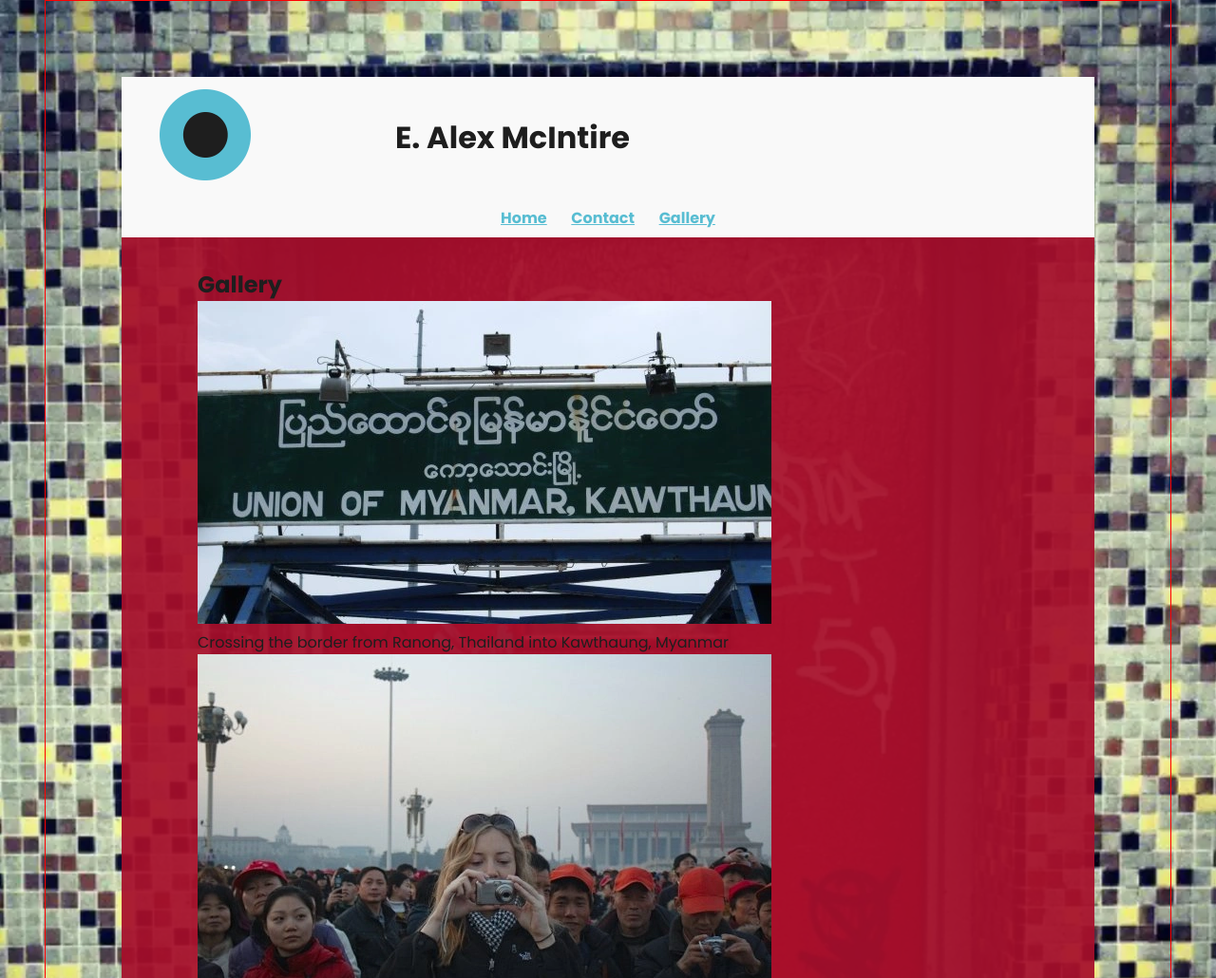
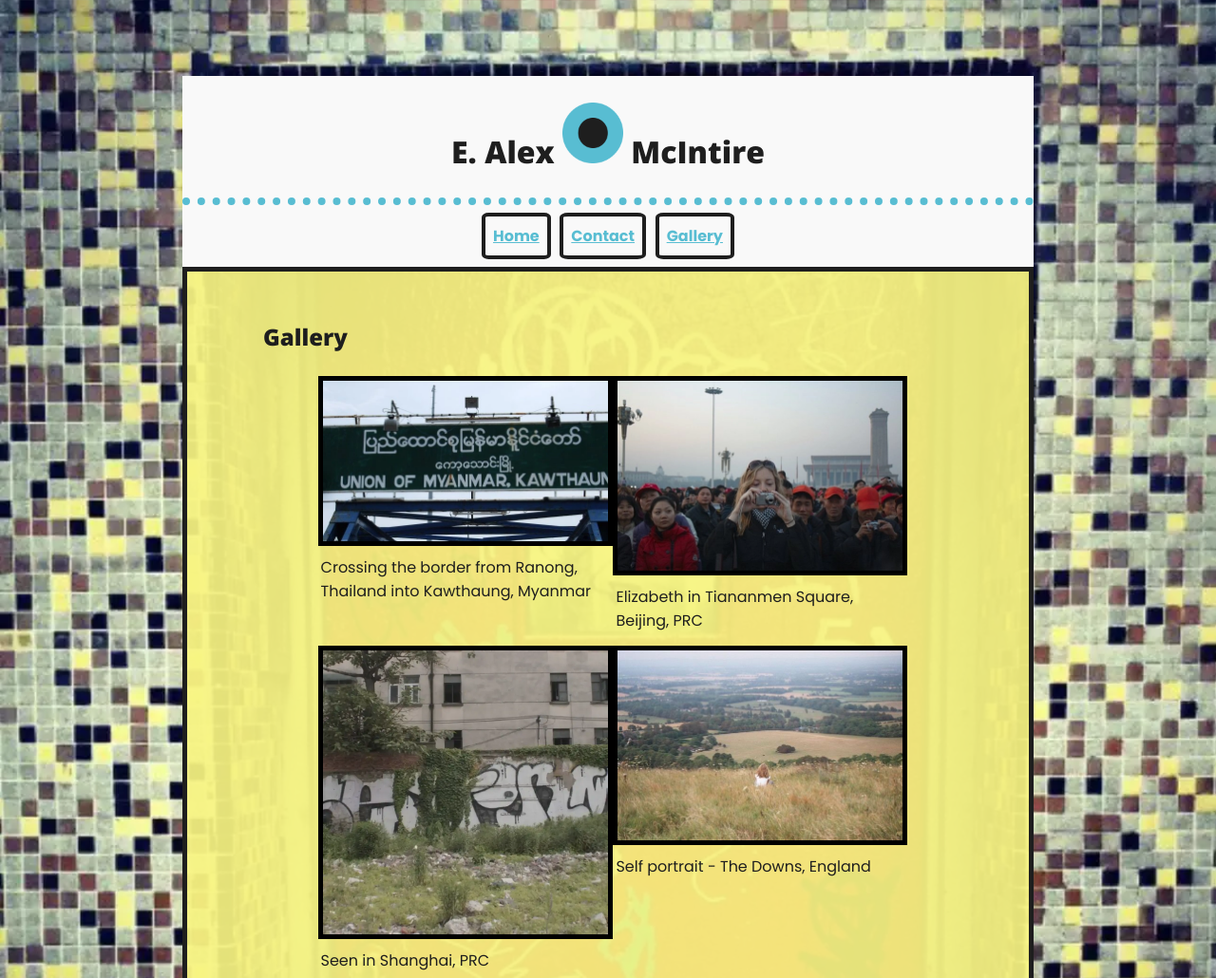
Before and after one commit to alexisabadger/a4-mcintire, a plain HTML site: page gallery.html in a window 1280 px wide. Shown: the top 1030 px of the page at 95% size. Drawn offline with nearby package versions, Linux system fonts and the light colour scheme.

Commit message:
(fix): cleaned up stylesheet

```diff
--- a/gallery.html
+++ b/gallery.html
@@ -19,9 +19,15 @@
     </head>
 
 <body>
-    <header>
-        <a href="./index.html"><img id="headerImg" src="./images/android-chrome-192x192.png"></a>
-        <h1>E. Alex McIntire</h1>
+    <header id="grid-child-header">
+
+        <h1>
+            <span>E. Alex</span>
+            <a href="./index.html" >
+                <img id="headerImg" src="./images/android-chrome-192x192.png">
+            </a>
+            <span>McIntire</span>
+        </h1>
     </header>
 
     <nav class="global" id="grid-child-global-nav">
@@ -34,61 +40,61 @@
         <section>
             <h2>Gallery</h2>
             <article class="gallery">
-                <figure>
+                <figure class="galleryItem">
                     <img src="./images/myanmar-border-crossing-kawthaung-wide.webp"
                         alt="sign at border crossing into Kawthaung, Myanmar">
                     <figcaption>Crossing the border from Ranong, Thailand into Kawthaung, Myanmar</figcaption>
                 </figure>
 
-                <figure>
+                <figure class="galleryItem">
                     <img src="./images/elizabeth-mcintire-tiananmen-square-beijing.webp"
                         alt="picture of Elizabeth taking a photo in Tiananmen Square, Beijing, China">
                     <figcaption>Elizabeth in Tiananmen Square, Beijing, PRC</figcaption>
                 </figure>
 
-                <figure>
+                <figure class="galleryItem">
                     <img src="./images/graffiti-abandoned-lot-shanghai-china.webp"
                         alt="graffiti in an abandoned lot on a brick wall covered in vines, Shanghai, China">
                     <figcaption>Seen in Shanghai, PRC</figcaption>
                 </figure>
 
-                <figure>
+                <figure class="galleryItem">
                     <img src="./images/elizabeth-mcintire-the-downs-west-sussex-england.jpg"
                         alt="self portrait of Elizabeth in The Downs, England">
                     <figcaption>Self portrait - The Downs, England</figcaption>
                 </figure>
 
-                <figure>
+                <figure class="galleryItem">
                     <img src="./images/api-project-benjamin-moore-paints.webp"
                         alt="personal software engineering project, optimizing the Benjamin Moore Paints API for lookup in O(1) time">
                     <figcaption>A personal software engineering project, optimizing the Benjamin Moore Paints API for lookup in O(1) time</figcaption>
                 </figure>
 
-                <figure>
+                <figure class="galleryItem">
                     <img src="./images/mums-flowers-in-fall-sun-cloudy-sky.webp"
                         alt="yellow, pink, and orange chrysanthemum in the afternoon sunlight against a dark fall sky">
                     <figcaption>October chrysanthemums</figcaption>
                 </figure>
 
-                <figure>
+                <figure class="galleryItem">
                     <img src="./images/east-fishkill-ultimate-frisbee.webp"
                         alt="nighttime photo of scoreboard at ultimate frisbee game at Lime Kiln Recreation Center, East Fishkill, NY">
                     <figcaption>East Fishkill Ultimate Frisbee</figcaption>
                 </figure>
 
-                <figure>
+                <figure class="galleryItem">
                     <img src="./images/queen-annes-lace-flower-at-night.jpg"
                         alt="nighttime photo of Queen Anne's Lace (also known as wild carrot)">
                     <figcaption>Queen Anne's Lace by night</figcaption>
                 </figure>
 
-                <figure>
+                <figure class="galleryItem">
                     <img src="./images/waterfall-beacon-ny-hudson-valley.webp"
                         alt="urban waterfall in the Hudson Valley, in Beacon, NY">
                     <figcaption>An urban waterfall in Beacon, NY</figcaption>
                 </figure>
 
-                <figure>
+                <figure class="galleryItem">
                     <img src="./images/elizabeth-mcintire-self-portrait.webp"
                         alt="self portrait of Elizabeth in Ithaca, New York">
                     <figcaption>Self portrait - Ithaca, New York</figcaption>
--- a/style.css
+++ b/style.css
@@ -5,183 +5,150 @@
 /*   ----- Imports  -----  */
   /* @import 'node_modules/modern-normalize/modern-normalize.css';  npm install modern-normalize  Resets elements for browser consistency.  https://www.npmjs.com/package/modern-normalize */
   /* @import "component1.css";   Component-specific stylesheets, if any.   */
-  /* @import url(//fonts.googleapis.com/css?family=Font+Name); Add fonts from a hosted services like Google Fonts.   */
+  /* Font for body: Poppins */
   @import url('https://fonts.googleapis.com/css2?family=Poppins:ital,wght@0,100;0,200;0,300;0,400;0,500;0,600;0,700;0,800;0,900;1,100;1,200;1,300;1,400;1,500;1,600;1,700;1,800;1,900&display=swap');
 
+  /* Font for headings: Open Sans */
+  @import url('https://fonts.googleapis.com/css2?family=Open+Sans:ital,wght@0,300;0,400;0,500;0,600;0,700;0,800;1,300;1,400;1,500;1,600;1,700;1,800&family=Poppins:ital,wght@0,100;0,200;0,300;0,400;0,500;0,600;0,700;0,800;0,900;1,100;1,200;1,300;1,400;1,500;1,600;1,700;1,800;1,900&display=swap');
 
-/*   ----- Debugging  -----  */
-* {
 
-  color: #1E1E1E;
+/*   ----- Variables  -----  */
+:root {
+    --main-light-shade: #f9f9f9;
+    --main-dark-shade-off-black: #1E1E1E;
+    --embellishment-color-blue: #58BDD2;
+    --transparent-color-yellow: rgba(248, 245, 130, 0.92);
 
-  padding: 0;
-  margin: 0;
+    /* important: default font size sets rem units for the entire page */
+    font-size: 16px;
 }
 
-html {
-  /* background-image: url("./images/21-monroe-street-new-york-ny.webp"); */
+/*  ----- Viewport ----- elements inherited by all remaining elements ----- */
+
+body {       /* Can alternatively define in html {}. */
+  /* background-color:; currently using background image, see below*/
   background-image: url("./images/21-monroe-street-new-york-ny.webp");
   background-size: cover;
   background-attachment: fixed;
   background-position: center center;
+  color: var(--main-dark-shade-off-black); /* default font color */
+  font-family: 'Poppins', sans-serif;
+  margin: 0;
+  padding: 0;
+  width: 100vw;
+  max-width: 100%;
+  overflow-y: scroll;
 }
 
-/*   ----- Variables  -----  */
-:root {
-    /*--custom-color-name:;
-    --custom-embellishment-name:; */
-    --main-white-shade: #f9f9f9;
-    /*--accent-color-red: #A60F2B;*/
-    --accent-color-red: rgba(166, 15, 43, 0.93);
-    font-family: Poppins;
-    font-size: 16px;
-  }
+/*  ----- Page layout blocks -----  */
+header {
+  background-color: var(--main-light-shade);
+  margin-top: 3rem;
+  padding: 0 1rem;
 
-  a {
-    color: #58BDD2;
-    padding: .5rem;
-    font-weight: 700;
+  height: 6rem;
 
-  }
-
-  header {
-
-      /*border: 3px dotted black; */
-      /* position: fixed; */
-      display: grid;
-      grid-template-columns: 1fr 3fr;
+  display: flex;
+  justify-content: center;
   align-items: center;
 
-      height: 8rem;
-      background-color: var(--main-white-shade);
-      z-index: 100; /* Ensures the header is on top of other content */
-
-
-      margin-top: 5rem;
+  border-bottom: 8px dotted var(--embellishment-color-blue);
 }
 
 header h1 {
-    font-size: 2rem;
-    font-weight: 700;
-    margin-left: 2rem;
-    justify-content: center;
+  font-size: 1.5rem;
 }
 
 header img {
-    width: 6rem;
-    margin-left: 2rem;
+  width: 3rem;
 }
 
-  /*  ----- Viewport ----- elements inherited by all remaining elements ----- */
-  body {       /* Can alternatively define in html {}. */
-  border: 1px solid red;
-/*
-  margin-left: 8rem;
-  margin-right: 8rem;
-  margin-bottom: 3rem;
-*/
-  overflow-y: scroll;
-
-  margin: 0;
-  padding: 0;
-  width: 100vw; /* Full width by default */
-
-  max-width: 80vw; /* Limit the maximum width to 80% of the viewport width for larger screens */
-  margin-left: auto; /* Center the content on larger screens */
-  margin-right: auto;
-
+header h1 a {
+  text-decoration: none;
 }
 
-  .global {
+main {
+  padding: 1rem;
+  border-left: 5px solid var(--main-dark-shade-off-black);
+  border-right: 5px solid var(--main-dark-shade-off-black);
+  border-top: 5px solid var(--main-dark-shade-off-black);
+  box-sizing: border-box;
+}
 
-  background-color: var(--main-white-shade);
+section {}
+article {}
+    #index {
+      display: grid;
+      background-color: var(--transparent-color-yellow);
+    }
+
+    #contact {
+      display: grid;
+      background-color: var(--transparent-color-yellow);
+    }
+
+    #gallery {
+      display: grid;
+      background-color: var(--transparent-color-yellow);
+    }
+
+div {}
+aside {}
+footer {
+  background-color: var(--transparent-color-yellow);
+  border-left: 5px solid var(--main-dark-shade-off-black);
+  border-right: 5px solid var(--main-dark-shade-off-black);
+  border-bottom: 5px solid var(--main-dark-shade-off-black);
+  box-sizing: border-box;
+  width: 100%;
+  font-size: 0.8rem;
+  padding-top: 1rem;
+  padding-bottom: 1rem;
+
+  display: flex;
+  justify-content: center;
+  align-items: center;
+}
+
+/* ----- Anchors ----- Text links */
+a {
+  color: var(--embellishment-color-blue);
+  font-weight: 700;
+}
+
+a:link {}
+a:hover {}
+a:active {}
+a:visited {}
+
+/*  ----- Navigation ----- Override text links for navigation only.  */
+nav {
   display: flex;
   flex-wrap: wrap;
   justify-content: center;
 }
 
-  .global a, .local a {
-    margin-left: 0.3rem;
-    margin-right: 0.3rem;
+.global {
+  background-color: var(--main-light-shade);
 }
 
 .local {
-
-  background-color: var(--main-white-shade);
-  display: flex;
-  flex-wrap: wrap;
-  justify-content: center;
+  background-color: var(--main-light-shade);
 }
 
-  #index {
-    display: grid;
-    /*border: 3px solid green;*/
-    background-color: var(--accent-color-red);
-
+nav a {
+  margin-left: 0.3rem;
+  margin-right: 0.3rem;
+  margin-top: .5rem;
+  margin-bottom: .5rem;
+  padding: .5rem;
+  border: 4px solid var(--main-dark-shade-off-black);
+  border-radius: 10%;
 }
 
-  #contact {
-    display: grid;
-    border: 3px solid green;
-    background-color: var(--accent-color-red);
-
-  }
-
-  #gallery {
-    display: grid;
-    background-color: var(--accent-color-red);
-
-  }
-
-  .anchor {
-
-  }
-
-  main {
-    padding-left: 5rem;
-    padding-right: 5rem;
-    padding-top: 2rem;
-    padding-bottom: 2rem;
-  }
-
-
-  @media (min-width: 768px) {
-    body {
-      padding: 0 5rem; /* Add some padding on larger screens */
-    }
-  }
-
-  #index article {
-    /* scroll-margin-top: 14rem;
-    scroll-snap-margin-top: 14rem; /* certain versions of Safari */
-  }
-/*
-    ----- Page layout blocks -----
-  header {}
-  main {}
-  section {}
-  article {}
-    #topic1 {}
-    #topic2 {}
-  div {}
-  aside {}
-  footer {} */
-
-  /* ----- Anchors ----- Text links
-  a {
-    color: 58BDD2;
-  }
-  a:link {}
-  a:hover {}
-  a:active {}
-  a:visited {}
-
-  /*  ----- Navigation ----- Override text links for navigation only.
-  nav {}
-  nav a {}
 nav a:hover {}
 
-  /*  -----  Typography  -----
+/*  -----  Typography  ----- */
 p {}
 br {}
 ol, ul, dl {}
@@ -189,7 +156,11 @@ html {
 dt {}
 dd {}
 
-  h1, h2, h3, h4, h5, h6 {}
+h1, h2, h3, h4, h5, h6 {
+    font-family: 'Open Sans', sans-serif;
+    font-weight: 900;
+}
+
 h1 {}
 h2 {}
 h3 {}
@@ -213,7 +184,7 @@ html {
 sup {}
 time {}
 
-  /*  ----- Coding or instructional typography -----
+/*  ----- Coding or instructional typography ----- */
 pre {}
 code {}
 kbd {}
@@ -222,7 +193,7 @@ html {
 del {}
 ins {}
 
-  /*  ----- Table -----
+/*  ----- Table ----- */
 table {}
 caption {}
 thead {}
@@ -238,7 +209,7 @@ html {
 datalist {}
 
 
-  /*  ----- Form -----
+/*  ----- Form ----- */
 form {}
 fieldset {}
   legend {}
@@ -254,7 +225,7 @@ html {
 progress {}
 
 
-  /* ----- Media -----
+/* ----- Media ----- */
 figure {}
   figcaption {}
   figure img {}
@@ -267,8 +238,31 @@ html {
 embed {}
 object {}
 
-  /*  ----- Classes for alignment, positioning, widths, grids, embellishments, and animation -----
-  .gallery {}
+/*  ----- Classes for alignment, positioning, widths, grids, embellishments, and animation -----  */
+.gallery {
+  display: flex;
+  flex-flow: row wrap;
+  justify-content: center;
+}
+
+.gallery figure {
+  width: 300px;
+  margin: .75%;
+  padding: 0;
+}
+
+.gallery figcaption {
+  display: block;
+  padding: 3px;
+}
+
+.gallery img {
+  width: 100%;
+  border: 5px solid black;
+
+  overflow-clip-margin: content-box;
+  overflow: clip;
+}
 
 .floatright {}
 .floatleft {}
@@ -292,13 +286,40 @@ html {
 
 @keyframes App-logo {}
 
-  /*   ===== TABLET  media query overrides mobile styles =====
-  @media all and (min-width: 600px) {}
+/*   ===== TABLET  media query overrides mobile styles ===== */
+@media all and (min-width: 600px) {
+    body {
+        max-width: 70vw; /* As the screen expands, this makes sure the background image is visible */
+        margin-left: auto;
+        margin-right: auto;
+      }
 
-  /*   ===== DESKTOP  media query overrides mobile and tablet styles =====
+      header {
+        /* for larger screens, a larger header (with more padding and margin) */
+        height: 8rem;
+        margin-top: 5rem;
+        padding: 0 2rem;
+      }
+
+      header h1 {
+        font-size: 2rem;
+      }
+
+      header img {
+        width: 4rem;
+      }
+
+      main {
+        /* for larger screens, more padding in the <main> */
+        padding-left: 5rem;
+        padding-right: 5rem;
+        padding-top: 2rem;
+        padding-bottom: 2rem;
+      }
+}
+
+/*   ===== DESKTOP  media query overrides mobile and tablet styles ===== */
 @media all and (min-width: 1080px) {}
 
-  /*   ===== PRINT  media query overrides previous styles =====
+/*   ===== PRINT  media query overrides previous styles =====  */
 @media print {}
-
-  */
```
Also changed, not shown: contact.html (+9 -3 lines), index.html (+42 -2 lines). Lines whose indentation alone changed are shown as unchanged.
